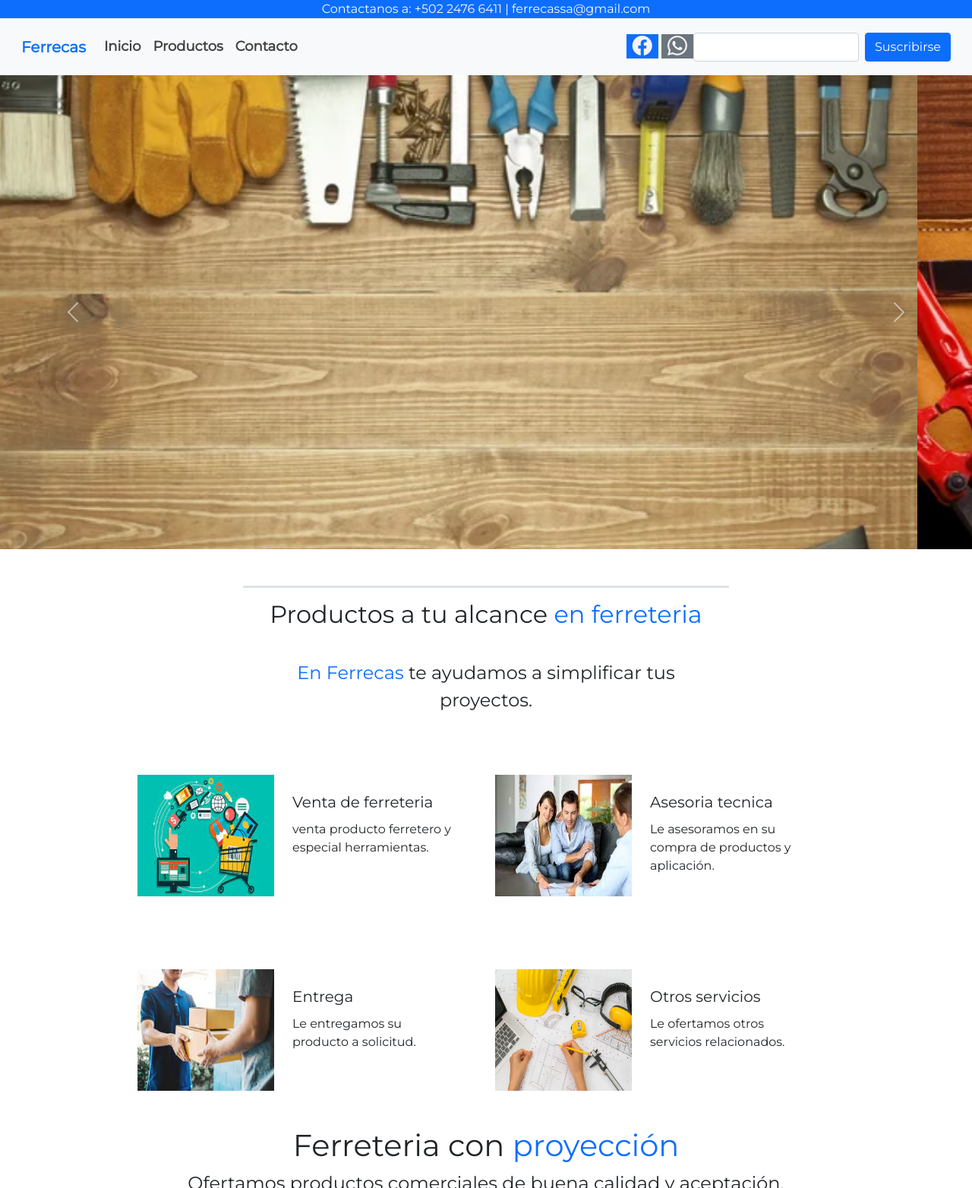
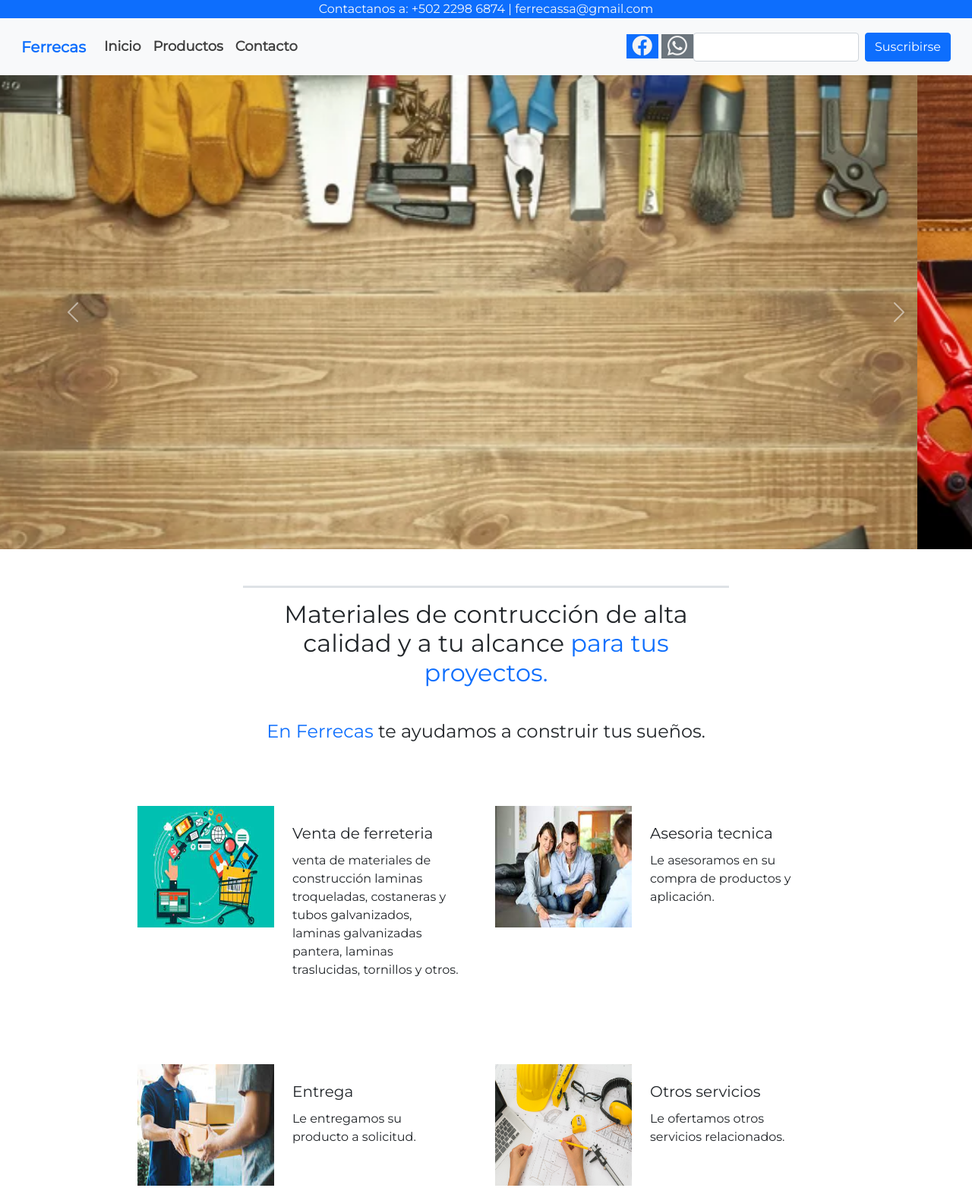
Before and after one commit to ferrerama/ferrecassa-app, a plain HTML site: page index.html in a window 1280 px wide. Shown: the top 1564 px of the page at 76% size. Drawn offline with nearby package versions, Linux system fonts and the light colour scheme.

Commit message:
02102025v2

```diff
--- a/index.html
+++ b/index.html
@@ -20,7 +20,7 @@
     <header class="container-fluid bg-primary
     d-flex justify-content-center">
     <p class="text-light mb-0 p=2
-    fs=6">Contactanos a: +502 2476 6411 | ferrecassa@gmail.com</p>
+    fs=6">Contactanos a: +502 2298 6874 | ferrecassa@gmail.com</p>
   </header>
 
     <nav class="navbar navbar-expand-lg navbar-light bg-light p-3" id="menu">
@@ -88,8 +88,8 @@
     <!--
     ============================================== -->
 <section class="w-50 mx-auto text-center pt-5" id="intro">
-    <h1 class="p-3 fs-2 border-top border-3">Productos a tu alcance<span class="text-primary"> en ferreteria</span></h1>
-    <p class="p-3 fs-4"><span class="text-primary">En Ferrecas</span> te ayudamos a simplificar tus proyectos.</p>
+    <h1 class="p-3 fs-2 border-top border-3">Materiales de contrucción de alta calidad y a tu alcance<span class="text-primary"> para tus proyectos.</span></h1>
+    <p class="p-3 fs-4"><span class="text-primary">En Ferrecas</span> te ayudamos a construir tus sueños.</p>
 </section>
 
    <!--
@@ -100,10 +100,10 @@
       <section class="container-fluid">
         <div class="row w-75 mx-auto servicio-fila">
             <div class="col-lg-6 col-md col-sm-12 d-flex my-5 icono-wrap">
-              <img src="img/ecomerce.jpeg" alt="venta ferreteria" width="180" height="160">
+              <img src="img/ecomerce.jpeg" alt="venta de materiales de construcción" width="180" height="160">
             <div>
               <h3 class="fs-5 mt-4 px-4 pb-1">Venta de ferreteria</h3>
-              <p class="px-4">venta producto ferretero y especial herramientas.</p>
+              <p class="px-4">venta de materiales de construcción laminas troqueladas, costaneras y tubos galvanizados, laminas galvanizadas pantera, laminas traslucidas, tornillos y otros.</p>
             </div>
           </div>
         <div class="col-lg-6 col-md col-sm-12 d-flex my-5 icono-wrap">
```
